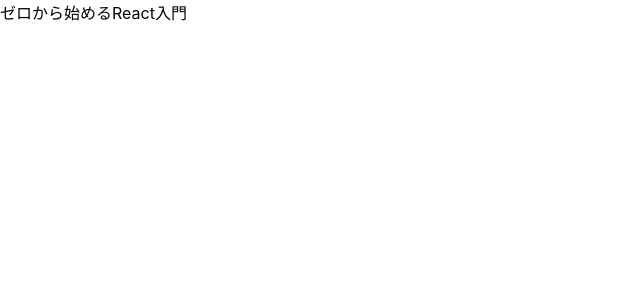
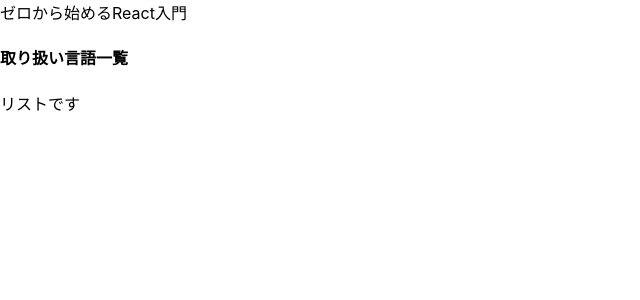
Before and after one commit to yassun-youtube/ReactTutorial, a React (Create React App) app: page / in a window 1280 px wide. Shown: the top 300 px of the page, without its empty margins (0-640 px from the left). Built offline with nearby package versions, Linux system fonts and the light colour scheme.

Commit message:
入門2: コンポーネントの作成と利用

```diff
--- a/src/App.js
+++ b/src/App.js
@@ -1,7 +1,10 @@
+import { List } from "./List";
+
 function App() {
   return (
     <div>
       ゼロから始めるReact入門
+      <List title="取り扱い言語一覧"/>
     </div>
   );
 }
--- /dev/null
+++ b/src/List.js
@@ -0,0 +1,8 @@
+export const List = ({ title }) => {
+  return (
+    <div>
+      <h4>{ title }</h4>
+      <div>リストです</div>
+    </div>
+  )
+}
```
